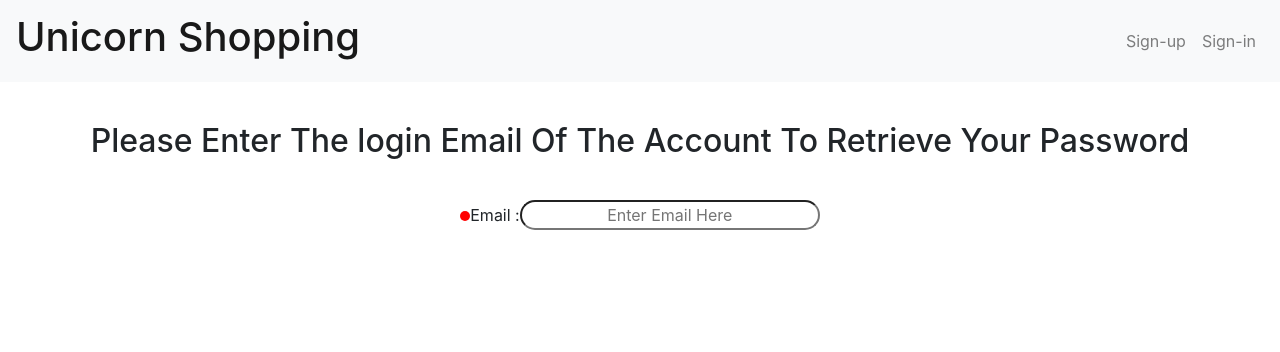
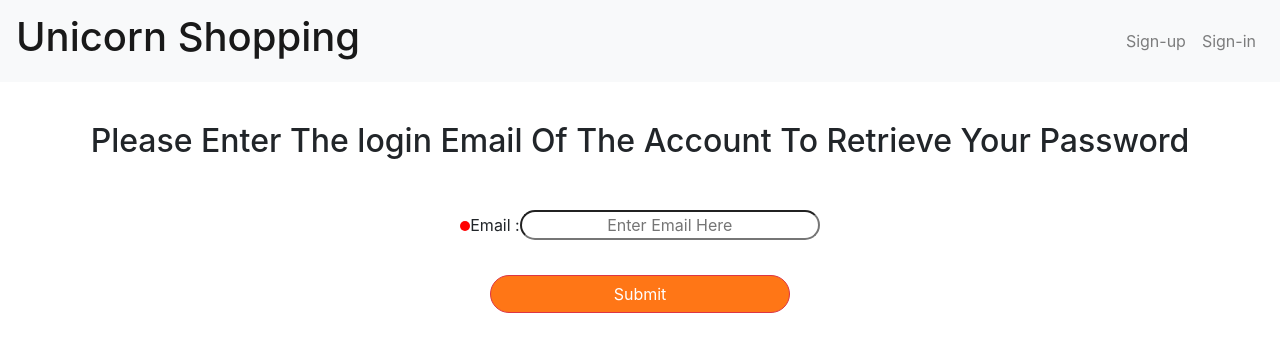
Before and after one commit to Dilansilva/Online-Shopping, a React (Create React App) app: page / in a window 1280 px wide. Shown: the top 352 px of the page. Built offline with nearby package versions, Linux system fonts and the light colour scheme.

Commit message:
EnterEmail Web Page is Done

```diff
--- a/src/pages/EnterEmail/ButtonForm.js
+++ b/src/pages/EnterEmail/ButtonForm.js
@@ -1,10 +1,19 @@
 import React from 'react';
 import 'bootstrap/dist/css/bootstrap.min.css';
+import {Button} from 'react-bootstrap';//Nav item
 
-const ButtonForm = () => {
+import '../../css/Sign-Up/SignUp.css';//Import CSS
+
+const ButtonForm = (props) => {
     return(
-        <div>
-        </div>
+            <Button
+                variant="danger"
+                onClick={props.onClick}
+                className="roundInput"
+                style={{backgroundColor:"#FF7616"}}
+            >
+                {props.name}
+            </Button>
     );
 };
 
--- a/src/pages/EnterEmail/EnterEmail.js
+++ b/src/pages/EnterEmail/EnterEmail.js
@@ -1,8 +1,11 @@
 import React from 'react';
 import 'bootstrap/dist/css/bootstrap.min.css';
 
-import HeaderComponent from '../HeaderComponent';
-import LableForm from './LableForm';
+import HeaderComponent from '../HeaderComponent';//Import Header Component
+import LableForm from './LableForm';//Import Lable component
+import ButtonForm from './ButtonForm';//Import Button component
+
+import '../../css/Sign-Up/SignUp.css';//Import CSS
 
 const EnterEmail = () => {
     return(
@@ -11,13 +14,19 @@ const EnterEmail = () => {
                 <h2 style={{textAlign: 'center',marginTop: '40px'}}>
                     Please Enter The login Email Of The Account To Retrieve Your Password
                 </h2>
-                    <div style={{textAlign: 'center',marginTop: '40px'}}>
+                    <div style={{textAlign: 'center',marginTop: '50px'}}>
                         <LableForm
                             name="Email : "
                             type="text"
                             onClick={() => {console.log("Clicked")}}
                             placeholder="Enter Email Here"
                         />
+                            <div style={{marginTop: '30px'}}>
+                                <ButtonForm
+                                    name="Submit"
+                                    onClick={() => {console.log("Hello World")}}
+                                />
+                            </div>
                     </div>
         </div>
     );
```
Also changed, not shown: 1 other file (tests, documents, lock files or other folders).
